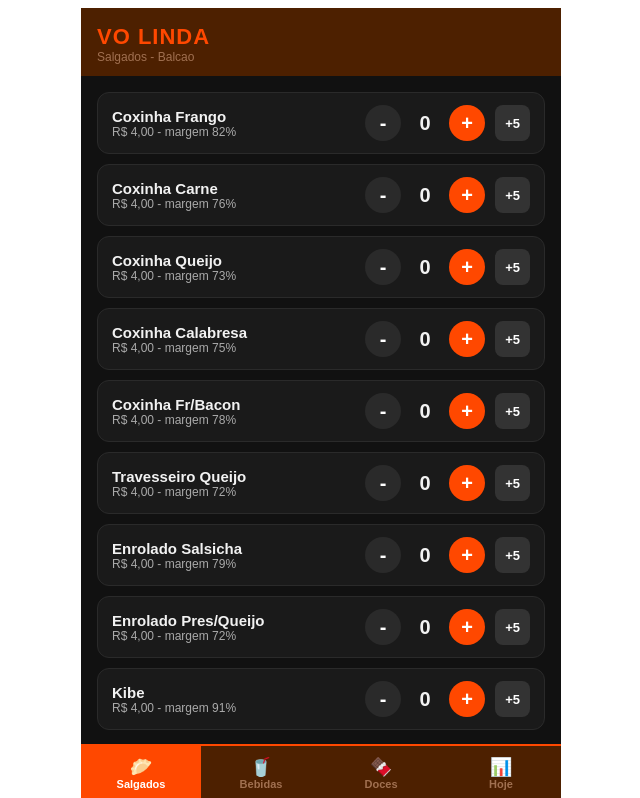
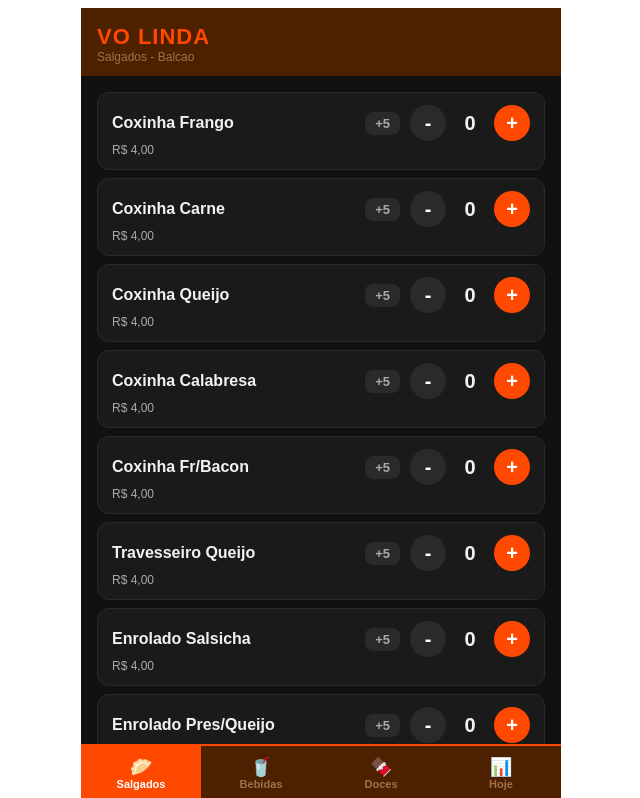
Before and after one commit to VoLindaSalgados/vo-linda, a React (Vite) app: page / in a window 1280 px wide. Shown: the top 798 px of the page, without its empty margins (319-959 px from the left). Built offline with nearby package versions, Linux system fonts and the light colour scheme; the HTML template or start-up script is replaced by a standard one; a web font is replaced by a local one.

Commit message:
Update app.jsx

```diff
--- a/src/app.jsx
+++ b/src/app.jsx
@@ -24,20 +24,20 @@ const SALGADOS = [
 ];
 
 const BEBIDAS = [
-  { id: "suco_maquina", nome: "Suco Maquina",    preco: 2.00,  cmv: 0.80 },
-  { id: "agua_sg",      nome: "Agua s/ Gas",      preco: 3.50,  cmv: 0.98 },
-  { id: "agua_cg",      nome: "Agua c/ Gas",      preco: 3.50,  cmv: 1.15 },
-  { id: "coca_200",     nome: "Coca 200ml",        preco: 4.50,  cmv: 1.63 },
-  { id: "coca_350",     nome: "Coca 350ml",        preco: 7.00,  cmv: 3.32 },
-  { id: "coca_ks",      nome: "Coca KS 250ml",     preco: 6.00,  cmv: 3.32 },
-  { id: "coca_2l",      nome: "Coca 2L",           preco: 18.00, cmv: 9.80 },
-  { id: "fanta_200",    nome: "Fanta 200ml",       preco: 4.50,  cmv: 1.51 },
-  { id: "fanta_2l",     nome: "Fanta 2L",          preco: 18.00, cmv: 8.02 },
-  { id: "sprite_200",   nome: "Sprite 200ml",      preco: 4.50,  cmv: 1.51 },
-  { id: "guarana_350",  nome: "Guarana 350ml",     preco: 7.00,  cmv: 3.33 },
-  { id: "guarana_2l",   nome: "Guarana 2L",        preco: 18.00, cmv: 7.99 },
-  { id: "ouro_250",     nome: "Ouro Verde 250ml",  preco: 4.00,  cmv: 1.63 },
-  { id: "ouro_2l",      nome: "Ouro Verde 2L",     preco: 12.00, cmv: 5.50 },
+  { id: "suco_maquina", nome: "Suco Maquina",   preco: 2.00,  cmv: 0.80 },
+  { id: "agua_sg",      nome: "Agua s/ Gas",     preco: 3.50,  cmv: 0.98 },
+  { id: "agua_cg",      nome: "Agua c/ Gas",     preco: 3.50,  cmv: 1.15 },
+  { id: "coca_200",     nome: "Coca 200ml",       preco: 4.50,  cmv: 1.63 },
+  { id: "coca_350",     nome: "Coca 350ml",       preco: 7.00,  cmv: 3.32 },
+  { id: "coca_ks",      nome: "Coca KS 250ml",    preco: 6.00,  cmv: 3.32 },
+  { id: "coca_2l",      nome: "Coca 2L",          preco: 18.00, cmv: 9.80 },
+  { id: "fanta_200",    nome: "Fanta 200ml",      preco: 4.50,  cmv: 1.51 },
+  { id: "fanta_2l",     nome: "Fanta 2L",         preco: 18.00, cmv: 8.02 },
+  { id: "sprite_200",   nome: "Sprite 200ml",     preco: 4.50,  cmv: 1.51 },
+  { id: "guarana_350",  nome: "Guarana 350ml",    preco: 7.00,  cmv: 3.33 },
+  { id: "guarana_2l",   nome: "Guarana 2L",       preco: 18.00, cmv: 7.99 },
+  { id: "ouro_250",     nome: "Ouro Verde 250ml", preco: 4.00,  cmv: 1.63 },
+  { id: "ouro_2l",      nome: "Ouro Verde 2L",    preco: 12.00, cmv: 5.50 },
 ];
 
 const DOCES = [
@@ -63,15 +63,19 @@ function tipoDoItem(id) {
 
 function fmt(v) { return "R$ " + v.toFixed(2).replace(".", ","); }
 
-async function enviarParaSheets(payload) {
+async function enviarPedido(itens) {
+  const pedido_id = Date.now();
+  const payload = {
+    pedido_id,
+    itens: itens.map(({ id, qtd, consumo }) => {
+      const item = TODOS.find(i => i.id === id);
+      return { tipo: tipoDoItem(id), sabor: item.nome, quantidade: qtd, preco_unit: consumo ? 0 : item.preco, total: consumo ? 0 : qtd * item.preco, cmv_total: qtd * item.cmv, consumo };
+    })
+  };
   try {
-    await fetch(SCRIPT_URL, {
-      method: "POST",
-      mode: "no-cors",
-      headers: { "Content-Type": "application/json" },
-      body: JSON.stringify(payload),
-    });
-  } catch (e) { console.error("Sheets error", e); }
+    await fetch(SCRIPT_URL, { method: "POST", mode: "no-cors", headers: { "Content-Type": "application/json" }, body: JSON.stringify(payload) });
+  } catch (e) { console.error(e); }
+  return payload;
 }
 
 function btnCircle(bg) {
@@ -81,17 +85,17 @@ function btnCircle(bg) {
 // ============================================================
 // ABA HOJE
 // ============================================================
-function AbaHoje({ vendas, onFechar }) {
+function AbaHoje({ vendas, ticket, onFechar }) {
   const [fechado, setFechado] = useState(false);
   const totalVendas = vendas.reduce((s, v) => s + (v.consumo ? 0 : v.total), 0);
   const totalCMV   = vendas.reduce((s, v) => s + v.cmv_total, 0);
   const margem     = totalVendas > 0 ? ((totalVendas - totalCMV) / totalVendas * 100).toFixed(1) : 0;
   const qtdItens   = vendas.reduce((s, v) => s + v.quantidade, 0);
-  const ranking = [...vendas].filter(v => !v.consumo).sort((a, b) => (b.total - b.cmv_total) - (a.total - a.cmv_total)).slice(0, 5);
+  const ranking    = [...vendas].filter(v => !v.consumo).sort((a, b) => (b.total - b.cmv_total) - (a.total - a.cmv_total)).slice(0, 5);
 
   function fecharDia() {
     const linhas = vendas.map(v => `${v.sabor}: ${v.quantidade}un${v.consumo ? " (consumo)" : " - " + fmt(v.total)}`).join("\n");
-    const resumo = `=== VO LINDA - FECHAMENTO ===\n${linhas}\n\nTOTAL: ${fmt(totalVendas)}\nMARGEM: ${margem}%`;
+    const resumo = `=== VO LINDA - FECHAMENTO ===\n${linhas}\n\nTOTAL: ${fmt(totalVendas)}\nMARGEM: ${margem}%\nTICKET MEDIO: ${fmt(ticket)}`;
     navigator.clipboard.writeText(resumo).catch(() => {});
     setFechado(true);
     onFechar();
@@ -100,10 +104,18 @@ function AbaHoje({ vendas, onFechar }) {
 
   return (
     <div style={{ padding: "0 4px" }}>
-      <div style={{ display: "grid", gridTemplateColumns: "1fr 1fr 1fr", gap: 8, marginBottom: 16 }}>
-        {[{ label: "Faturamento", val: fmt(totalVendas) }, { label: "Margem", val: margem + "%" }, { label: "Itens", val: qtdItens }].map(k => (
+      <div style={{ display: "grid", gridTemplateColumns: "1fr 1fr", gap: 8, marginBottom: 8 }}>
+        {[{ label: "Faturamento", val: fmt(totalVendas) }, { label: "Margem", val: margem + "%" }].map(k => (
           <div key={k.label} style={{ background: COR.card, borderRadius: 10, padding: "10px 8px", textAlign: "center" }}>
-            <div style={{ color: COR.laranja, fontWeight: 700, fontSize: 16 }}>{k.val}</div>
+            <div style={{ color: COR.laranja, fontWeight: 700, fontSize: 18 }}>{k.val}</div>
+            <div style={{ color: COR.sub, fontSize: 11 }}>{k.label}</div>
+          </div>
+        ))}
+      </div>
+      <div style={{ display: "grid", gridTemplateColumns: "1fr 1fr", gap: 8, marginBottom: 16 }}>
+        {[{ label: "Ticket Medio", val: fmt(ticket) }, { label: "Itens", val: qtdItens }].map(k => (
+          <div key={k.label} style={{ background: COR.card, borderRadius: 10, padding: "10px 8px", textAlign: "center" }}>
+            <div style={{ color: COR.laranja, fontWeight: 700, fontSize: 18 }}>{k.val}</div>
             <div style={{ color: COR.sub, fontSize: 11 }}>{k.label}</div>
           </div>
         ))}
@@ -150,7 +162,8 @@ const ABAS = [
 export default function App() {
   const [aba, setAba] = useState("salgados");
   const [vendas, setVendas] = useState([]);
-  const [carrinho, setCarrinho] = useState({}); // { id: qtd }
+  const [pedidos, setPedidos] = useState(0);
+  const [carrinho, setCarrinho] = useState({});
   const [confirmando, setConfirmando] = useState(false);
   const [ok, setOk] = useState(false);
 
@@ -159,6 +172,7 @@ export default function App() {
     const item = TODOS.find(i => i.id === id);
     return s + (item ? item.preco * qtd : 0);
   }, 0);
+  const ticket = pedidos > 0 ? vendas.filter(v => !v.consumo).reduce((s, v) => s + v.total, 0) / pedidos : 0;
 
   function setQtd(id, qtd) {
     setCarrinho(prev => {
@@ -172,61 +186,41 @@ export default function App() {
   async function confirmarPedido() {
     if (totalItens === 0 || confirmando) return;
     setConfirmando(true);
-    const itensCarrinho = Object.entries(carrinho);
-    for (const [id, qtd] of itensCarrinho) {
-      const item = TODOS.find(i => i.id === id);
-      if (!item) continue;
-      const tipo = tipoDoItem(id);
-      const payload = { tipo, sabor: item.nome, quantidade: qtd, preco_unit: item.preco, total: qtd * item.preco, cmv_total: qtd * item.cmv, consumo: false };
-      await enviarParaSheets(payload);
-      setVendas(prev => [...prev, payload]);
-    }
+    const itens = Object.entries(carrinho).map(([id, qtd]) => ({ id, qtd, consumo: false }));
+    const payload = await enviarPedido(itens);
+    payload.itens.forEach(item => setVendas(prev => [...prev, { ...item, quantidade: item.quantidade }]));
+    setPedidos(p => p + 1);
     setCarrinho({});
     setOk(true);
     setConfirmando(false);
     setTimeout(() => { setOk(false); setAba("salgados"); }, 1200);
   }
 
-  const abaAtual = aba;
-  const itensDaAba = abaAtual === "salgados" ? SALGADOS : abaAtual === "bebidas" ? BEBIDAS : DOCES;
+  const itensDaAba = aba === "salgados" ? SALGADOS : aba === "bebidas" ? BEBIDAS : DOCES;
 
   return (
     <div style={{ background: COR.fundo, minHeight: "100vh", maxWidth: 480, margin: "0 auto", fontFamily: FONT, paddingBottom: totalItens > 0 ? 130 : 80 }}>
-      {/* HEADER */}
       <div style={{ background: COR.marrom, padding: "16px 16px 12px", position: "sticky", top: 0, zIndex: 10 }}>
         <div style={{ color: COR.laranja, fontWeight: 900, fontSize: 22, letterSpacing: 1 }}>VO LINDA</div>
         <div style={{ color: "#a07050", fontSize: 12 }}>Salgados - Balcao</div>
       </div>
 
-      {/* CONTEUDO */}
       <div style={{ padding: "16px" }}>
         {aba !== "hoje" && itensDaAba.map(item => (
-          <ItemCard
-            key={item.id}
-            item={item}
-            qtd={carrinho[item.id] || 0}
-            isSalgado={aba === "salgados"}
-            onChange={qtd => setQtd(item.id, qtd)}
-          />
+          <ItemCard key={item.id} item={item} qtd={carrinho[item.id] || 0} isSalgado={aba === "salgados"} onChange={qtd => setQtd(item.id, qtd)} />
         ))}
-        {aba === "hoje" && <AbaHoje vendas={vendas} onFechar={() => setVendas([])} />}
+        {aba === "hoje" && <AbaHoje vendas={vendas} ticket={ticket} onFechar={() => { setVendas([]); setPedidos(0); }} />}
       </div>
 
-      {/* BOTAO CONFIRMAR PEDIDO (flutuante) */}
       {totalItens > 0 && aba !== "hoje" && (
         <div style={{ position: "fixed", bottom: 64, left: "50%", transform: "translateX(-50%)", width: "100%", maxWidth: 480, padding: "0 16px", zIndex: 20 }}>
-          <button
-            onClick={confirmarPedido}
-            disabled={confirmando}
-            style={{ width: "100%", padding: "15px", background: ok ? "#2a7a2a" : COR.laranja, color: "#fff", border: "none", borderRadius: 12, fontWeight: 900, fontSize: 16, cursor: "pointer", display: "flex", justifyContent: "space-between", alignItems: "center", boxShadow: "0 4px 20px rgba(255,72,0,0.4)" }}
-          >
+          <button onClick={confirmarPedido} disabled={confirmando} style={{ width: "100%", padding: "15px", background: ok ? "#2a7a2a" : COR.laranja, color: "#fff", border: "none", borderRadius: 12, fontWeight: 900, fontSize: 16, cursor: "pointer", display: "flex", justifyContent: "space-between", alignItems: "center", boxShadow: "0 4px 20px rgba(255,72,0,0.4)" }}>
             <span>{ok ? "Salvo!" : `${totalItens} ${totalItens === 1 ? "item" : "itens"}`}</span>
-            <span>{ok ? "Proximo cliente" : `Confirmar Pedido - ${fmt(totalValor)}`}</span>
+            <span>{ok ? "Proximo cliente" : `Confirmar - ${fmt(totalValor)}`}</span>
           </button>
         </div>
       )}
 
-      {/* NAV */}
       <div style={{ position: "fixed", bottom: 0, left: "50%", transform: "translateX(-50%)", width: "100%", maxWidth: 480, background: COR.marrom, display: "flex", borderTop: `2px solid ${COR.laranja}` }}>
         {ABAS.map(a => (
           <button key={a.id} onClick={() => setAba(a.id)} style={{ flex: 1, padding: "10px 0", border: "none", cursor: "pointer", background: aba === a.id ? COR.laranja : "transparent", color: aba === a.id ? "#fff" : "#a07050", fontSize: 11, fontWeight: 700 }}>
@@ -240,26 +234,23 @@ export default function App() {
 }
 
 // ============================================================
-// ITEM CARD — só + e - , sem confirmar individual
+// ITEM CARD
 // ============================================================
 function ItemCard({ item, qtd, isSalgado, onChange }) {
-  const margem = Math.round(((item.preco - item.cmv) / item.preco) * 100);
   return (
-    <div style={{ background: COR.card, border: `1px solid ${qtd > 0 ? COR.laranja : "#2a2a2a"}`, borderRadius: 12, padding: "12px 14px", marginBottom: 10 }}>
+    <div style={{ background: COR.card, border: `1px solid ${qtd > 0 ? COR.laranja : "#2a2a2a"}`, borderRadius: 12, padding: "12px 14px", marginBottom: 8 }}>
       <div style={{ display: "flex", justifyContent: "space-between", alignItems: "center" }}>
-        <div>
-          <div style={{ color: COR.texto, fontWeight: 700, fontSize: 15 }}>{item.nome}</div>
-          <div style={{ color: COR.sub, fontSize: 12 }}>{fmt(item.preco)} - margem {margem}%</div>
-        </div>
+        <div style={{ color: COR.texto, fontWeight: 700, fontSize: 16 }}>{item.nome}</div>
         <div style={{ display: "flex", alignItems: "center", gap: 10 }}>
-          <button onClick={() => onChange(qtd - 1)} style={btnCircle("#2a2a2a")}>-</button>
+          {isSalgado && (
+            <button onClick={() => onChange(qtd + 5)} style={{ background: "#2a2a2a", color: COR.sub, border: "none", borderRadius: 8, padding: "4px 10px", fontSize: 13, cursor: "pointer", fontWeight: 700 }}>+5</button>
+          )}
+          <button onClick={() => onChange(qtd - 1)} style={{ width: 36, height: 36, borderRadius: "50%", background: "#2a2a2a", color: "#fff", border: "none", fontSize: 20, cursor: "pointer", fontWeight: 700 }}>-</button>
           <span style={{ color: qtd > 0 ? COR.laranja : COR.texto, fontWeight: 900, fontSize: 20, minWidth: 28, textAlign: "center" }}>{qtd}</span>
-          <button onClick={() => onChange(qtd + 1)} style={btnCircle(COR.laranja)}>+</button>
-          {isSalgado && (
-            <button onClick={() => onChange(qtd + 5)} style={{ ...btnCircle("#333"), width: "auto", borderRadius: 8, padding: "0 10px", fontSize: 13 }}>+5</button>
-          )}
+          <button onClick={() => onChange(qtd + 1)} style={{ width: 36, height: 36, borderRadius: "50%", background: COR.laranja, color: "#fff", border: "none", fontSize: 20, cursor: "pointer", fontWeight: 700 }}>+</button>
         </div>
       </div>
+      <div style={{ color: COR.sub, fontSize: 12, marginTop: 2 }}>{fmt(item.preco)}{qtd > 0 ? ` · subtotal ${fmt(qtd * item.preco)}` : ""}</div>
     </div>
   );
 }
```
